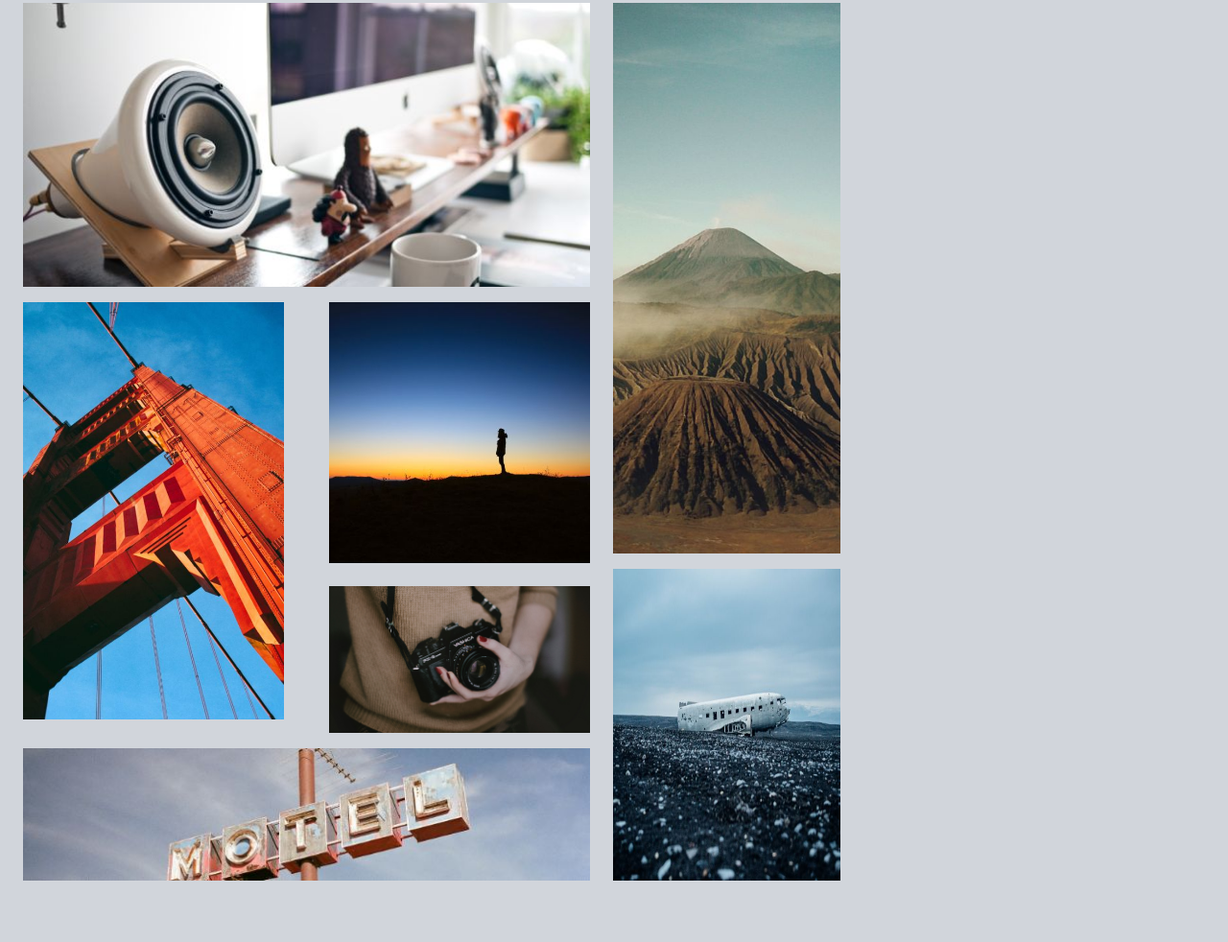
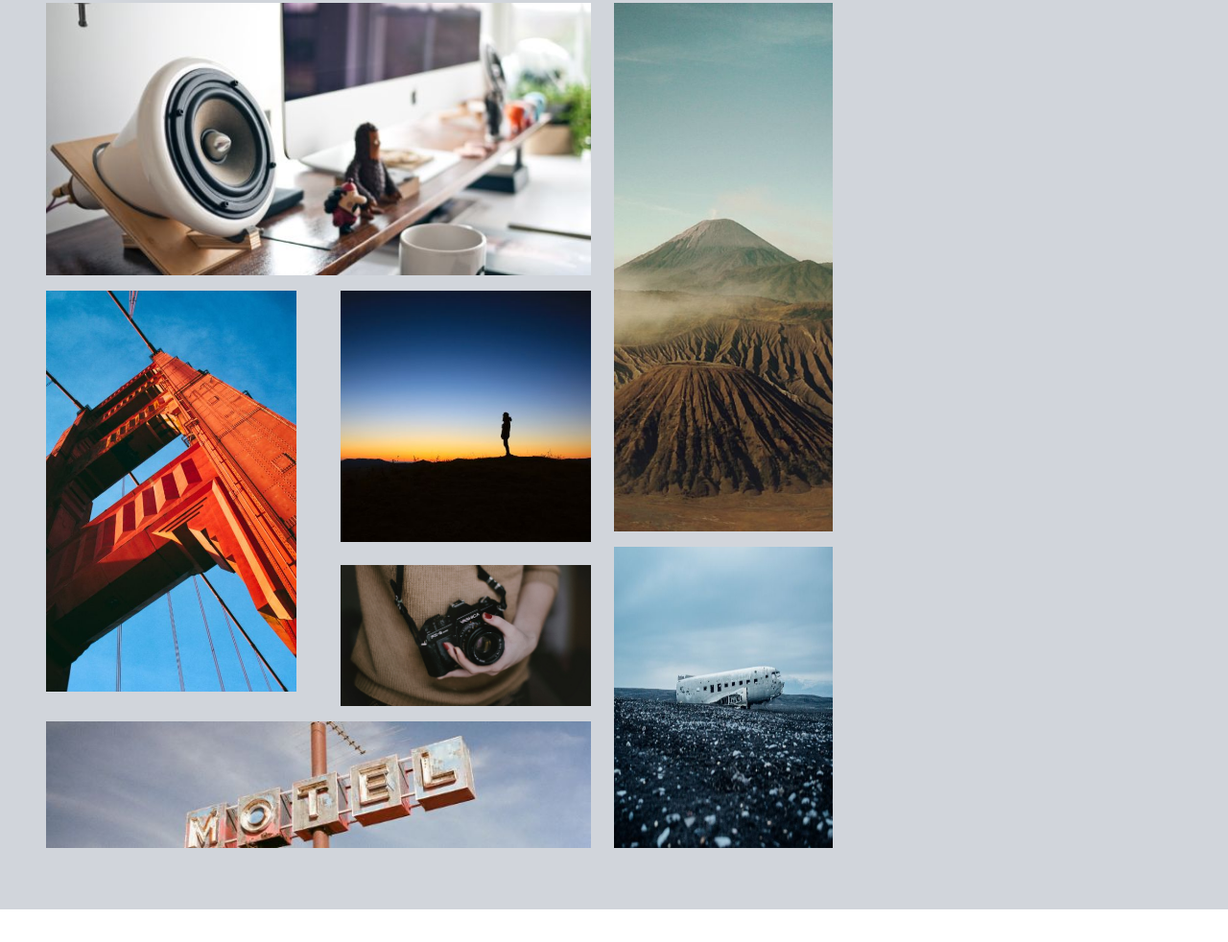
Before and after one commit to Kazk12/The-Mountain, a website: page index.html in a window 1280 px wide. Shown: the part 2698-3680 px from the top of the page at 96% size. Drawn offline with Linux system fonts and the light colour scheme.

Commit message:
MODIFY : RESPONSIVE SECTION PHOTOS

```diff
--- a/index.html
+++ b/index.html
@@ -176,88 +176,49 @@
 
         </section>
 
-        <section id="photos" class="bg-gray-300">
+        <section id="photos" class="bg-gray-300 px-6">
             <div class="flex flex-col gap-6 pt-16 pb-16 md:flex-row lg:mx-6">
                 <div class="flex flex-col gap-4 md:w-[31%] lg:w-[48%] ">
+
                     <div>
-                        <img src="./images/300.jpeg" alt="" class="w-[100%]">
+                        <img src="./images/1.jpeg" alt="" class="w-[100%]">
                     </div>
                     <div class="lg:flex lg:justify-between lg:w-[100%]">
                         <div class="lg:w-[46%]">
-                            <img src="./images/800.jpeg" alt="" class="hidden w-[100%] md:hidden lg:block">
+                            <img src="./images/3.jpeg" alt="" class="hidden w-[100%] md:hidden lg:block">
                         </div>
                         <div class="lg:w-[46%] lg:flex lg:flex-col lg:gap-6">
-                            <img src="./images/400.jpeg" alt="" class="hidden w-[100%] lg:block ">
-                            <img src="./images/2476.jpeg" alt="" class="hidden w-[100%] lg:block">
+                            <img src="./images/4.jpeg" alt="" class="hidden w-[100%] lg:block ">
+                            <img src="./images/5.jpeg" alt="" class="hidden w-[100%] lg:block">
                         </div>
-
-                    </div>
-                    <div>
-                        <img src="./images/140.jpeg" alt="" class="hidden w-[100%] lg:block">
                     </div>
 
-                    <img src="./images/776.jpeg" alt="" class="w-[100%] md:hidden lg:hidden">
-                    <img src="./images/800.jpeg" alt="" class="w-[100%] md:hidden lg:hidden">
-                    <img src="./images/400.jpeg" alt="" class="w-[100%] lg:hidden">
-                    <img src="./images/2476.jpeg" alt="" class="w-[100%] lg:hidden">
-                    <img src="./images/439.jpeg" alt="" class="w-[100%] md:hidden lg:hidden">
-                    <img src="./images/140.jpeg" alt="" class="w-[100%] lg:hidden">
+                    <div>
+                        <img src="./images/7.jpeg" alt="" class="hidden w-[100%] lg:block">
+                    </div>
+
+                    <img src="./images/2.jpeg" alt="" class="w-[100%] md:hidden lg:hidden">
+                    <img src="./images/3.jpeg" alt="" class="w-[100%] md:hidden lg:hidden">
+                    <img src="./images/4.jpeg" alt="" class="w-[100%] lg:hidden">
+                    <img src="./images/5.jpeg" alt="" class="w-[100%] lg:hidden">
+                    <img src="./images/6.jpeg" alt="" class="w-[100%] md:hidden lg:hidden">
+                    <img src="./images/7.jpeg" alt="" class="w-[100%] lg:hidden">
                 </div>
+
+
                 <div class="hidden md:block md:w-[31%] lg:w-[48%] lg:flex lg:flex-col lg:gap-4">
 
-                    <img src="./images/776.jpeg" alt="" class=" w-[100%] md:h-full lg:w-[40%]">
-                    <img src="./images/439.jpeg" alt="" class="w-[100%] md:hidden lg:block lg:w-[40%] lg:h-full">
+                    <img src="./images/2.jpeg" alt="" class=" w-[100%] md:h-full lg:w-[40%]">
+                    <img src="./images/6.jpeg" alt="" class="w-[100%] md:hidden lg:block lg:w-[40%] lg:h-full">
                 </div>
                 <div class="hidden md:block md:w-[31%] md:flex md:flex-col md:gap-6 lg:hidden">
-                    <img src="./images/800.jpeg" alt="" class="">
-                    <img src="./images/439.jpeg" alt="" class="md:h-full">
+                    <img src="./images/3.jpeg" alt="" class="">
+                    <img src="./images/6.jpeg" alt="" class="md:h-full">
                 </div>
 
             </div>
 
-            <!-- <div class="hidden md:block md:flex md:gap-8 md:mx-4 md:py-4 lg:hidden">
-                <div class="flex gap-6 flex-col w-[31%]">
-                    <img src="./images/300.jpeg" alt="" class="w-[100%]">
-                    <img src="./images/400.jpeg" alt="" class="w-[100%]">
-                    <img src="./images/2476.jpeg" alt="" class="w-[100%]">
-                    <img src="./images/140.jpeg" alt="" class="w-[100%]">
-                </div>
-                <div class="flex w-[31%]">
-                    <img src="./images/776.jpeg" alt="" class="w-[100%]">
-                </div>
-                <div class="flex flex-col gap-4 w-[31%]">
-                    <img src="./images/800.jpeg" alt="" class="w-[100%]">
-                    <img src="./images/439.jpeg" alt="" class="w-[100%]">
-                </div>
-            </div> -->
 
-            <!-- <div class="hidden lg:block lg:flex lg:gap-4 lg:mr-10 lg:ml-16 lg:py-4 lg:justify-between">
-                <div class="lg:w-[100%] flex flex-col gap-4 ">
-                    <div>
-                        <img src="./images/300.jpeg" alt="" class="w-[100%]">
-                    </div>
-                    <div class="flex justify-between">
-                        <div class="w-[48%]">
-                            <img src="./images/800.jpeg" alt="" class="w-[100%]">
-                        </div>
-                        <div class="w-[48%] flex flex-col gap-4">
-                            <img src="./images/400.jpeg" alt="" class="w-[100%]">
-                            <img src="./images/2476.jpeg" alt="" class="w-[100%]">
-                        </div>
-                    </div>
-                    <div>
-                        <img src="./images/140.jpeg" alt="" class="w-[100%]">
-                    </div>
-                </div>
-                <div class="w-[48%] flex flex-col flex-wrap gap-4">
-
-                        <img src="./images/776.jpeg" alt="" class="w-[100%]">
-
-
-                    <img src="./images/439.jpeg" alt="" >
-                </div>
-
-            </div> -->
 
 
         </section>
```
Also changed, not shown: images/1.jpeg (renamed from images/300.jpeg), images/2.jpeg (renamed from images/776.jpeg), images/3.jpeg (renamed from images/800.jpeg), images/4.jpeg (renamed from images/400.jpeg), images/5.jpeg (renamed from images/2476.jpeg), images/6.jpeg (renamed from images/439.jpeg), images/7.jpeg (renamed from images/140.jpeg), tail.css/output.css.
